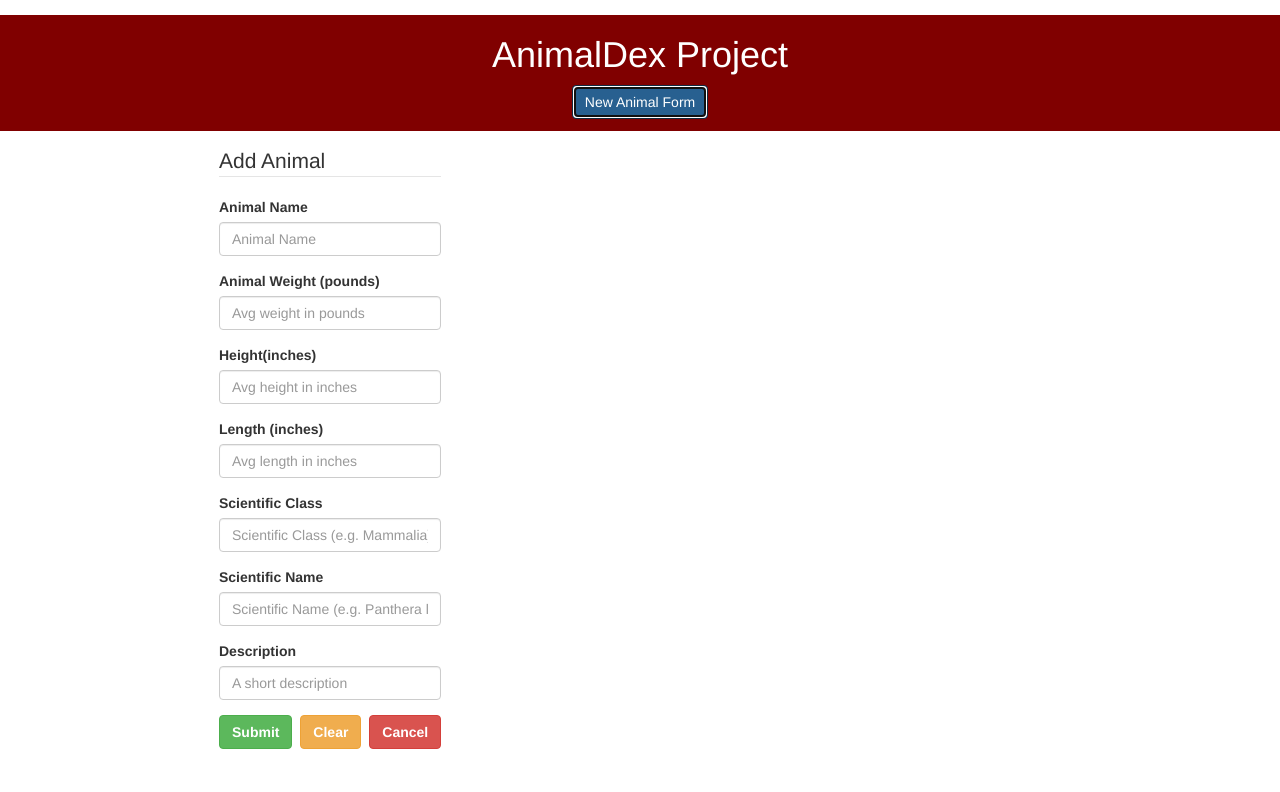
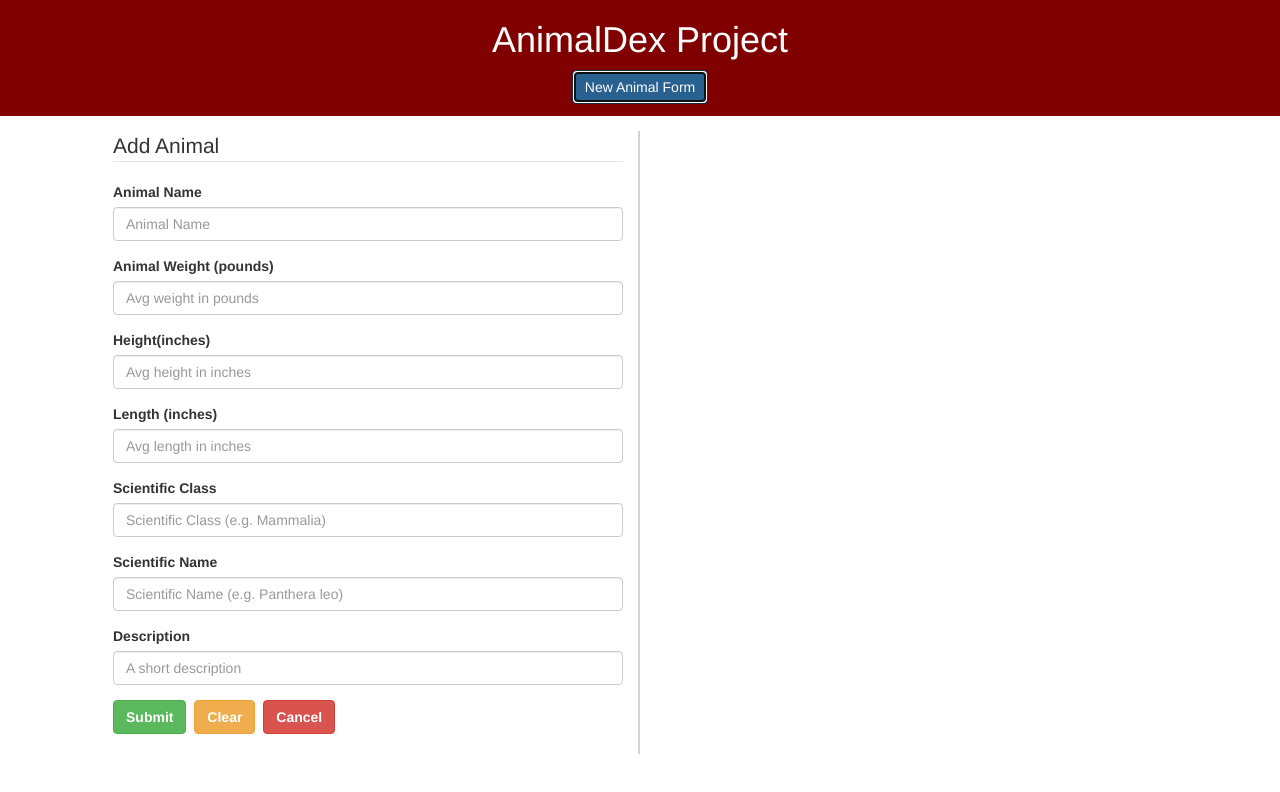
Before and after one commit to CorgiDev/animalDex, a website: page public/index.html in a window 1280 px wide. Both pictures are taken after a click on the button "New Animal Form". Drawn offline with nearby package versions, Linux system fonts and the light colour scheme; no server answers.

Commit message:
Changed some formatting to add a border on the side of the form to give it more separation from the list.

```diff
--- a/public/css/main.css
+++ b/public/css/main.css
@@ -31,8 +31,7 @@ header {
 
 /* Style Container */
 .container {
-    max-width: 940px;
-    margin: 15px auto;
+    max-width: 90%;
     padding: 0 5%;
 }
 /*Style List*/
@@ -48,8 +47,11 @@ header {
 /* Style Add Animal Button */
 #add-animal-button {
     margin-bottom: 12px;
-    max-width: 30%;
+    max-width: 50%;
     align-self: center;
+    font-size: 1em;
+    white-space: normal;
+    text-align: center;
 }
 
 /* Format the form elements */
@@ -70,3 +72,7 @@ header {
     max-width: 100%;
     margin: 0 auto;
 }
+
+.mainbox {
+    margin: 15px auto;
+}
--- a/public/css/responsive.css
+++ b/public/css/responsive.css
@@ -1,23 +1,25 @@
-@media only screen and (max-width: 499px) {
+@media only screen and (max-width: 549px) {
     #form-container {
         float: none;
         margin: 0 auto;
         display: block;
-        padding: 0 10px 0 0;
-        border-width: 0 2px 0 0;
-        border-color: gray;
+        padding: 0 10px;
         max-width: 100%;
+    }
+
+    #list-container {
+        padding: 0 10px;
     }
 }
 
 /* Make form beside list when screen large (min screen width) */
-@media only screen and (min-width: 500px) {
+@media only screen and (min-width: 550px) {
     #form-container {
         float: left;
-        margin: 0 10px 0 0;
-        padding: 0 10px 0 0;
-        border-width: 0 2px 0 0;
-        border-color: gray;
-        max-width: 50%;
+        margin: 0 15px 0 0;
+        padding: 0 15px 0 0;
+        min-width: 50%;
+        border-right: 2px solid lightgrey;
+        height: 100%;
     }
 }
--- a/public/index.html
+++ b/public/index.html
@@ -22,11 +22,11 @@
       </div>
     </header>
 
-    <div class="container">
-      <div class="row animals">
+    <div class="container mainbox">
+      <div class="row">
 
         <!-- Form Start -->
-        <div id="form-container" class="hidden col-6">
+        <div id="form-container" class="hidden col">
             <form id="add-animal-form">
               <input type="hidden" id="animal-id" value="" />
               <legend id="form-label">Animal</legend>
@@ -72,7 +72,7 @@
         </div>
 
         <!-- List Here -->
-        <div id="list-container" class="col-4"></div>
+        <div id="list-container" class="col"></div>
 
       </div>
 
```
